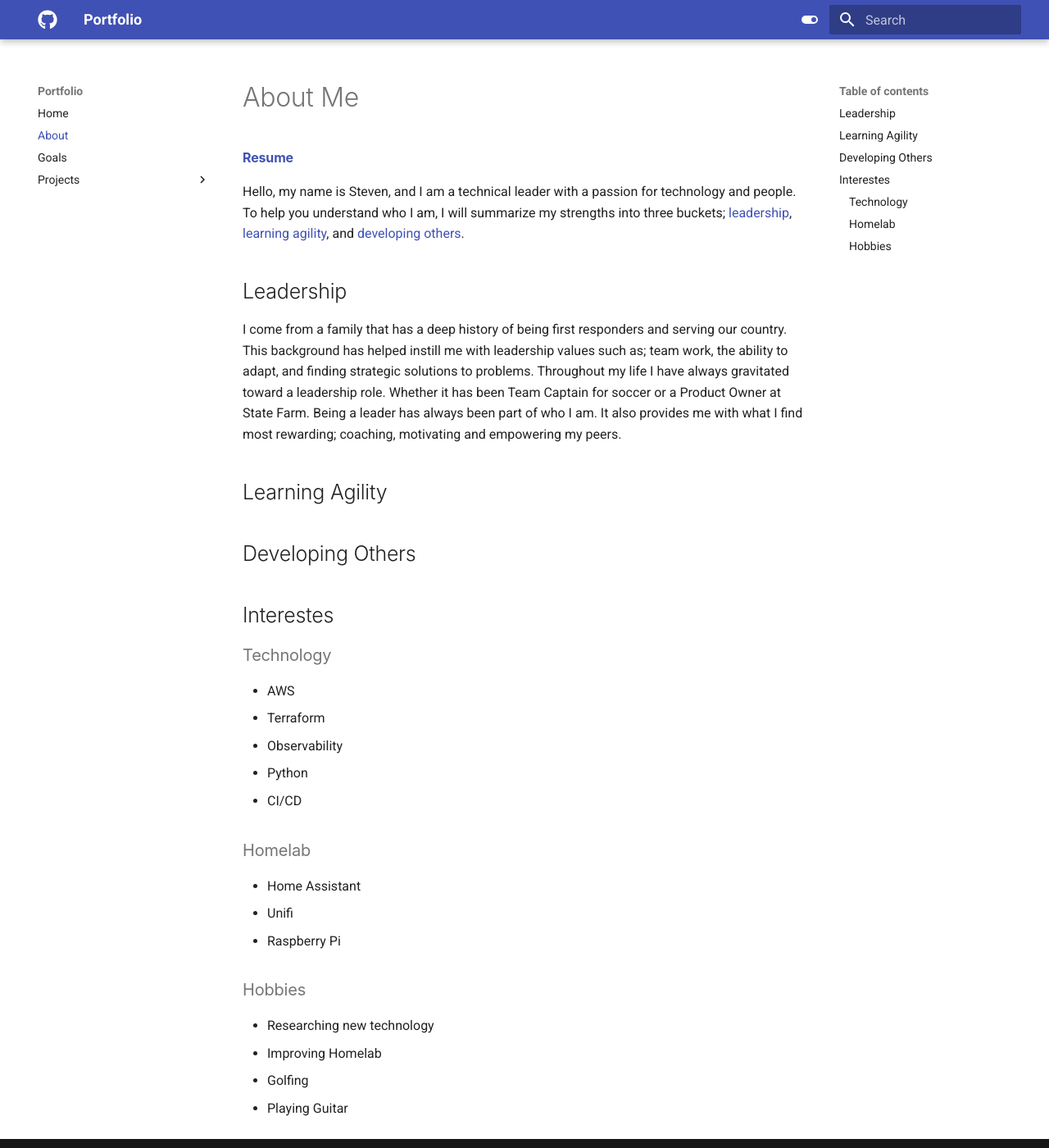
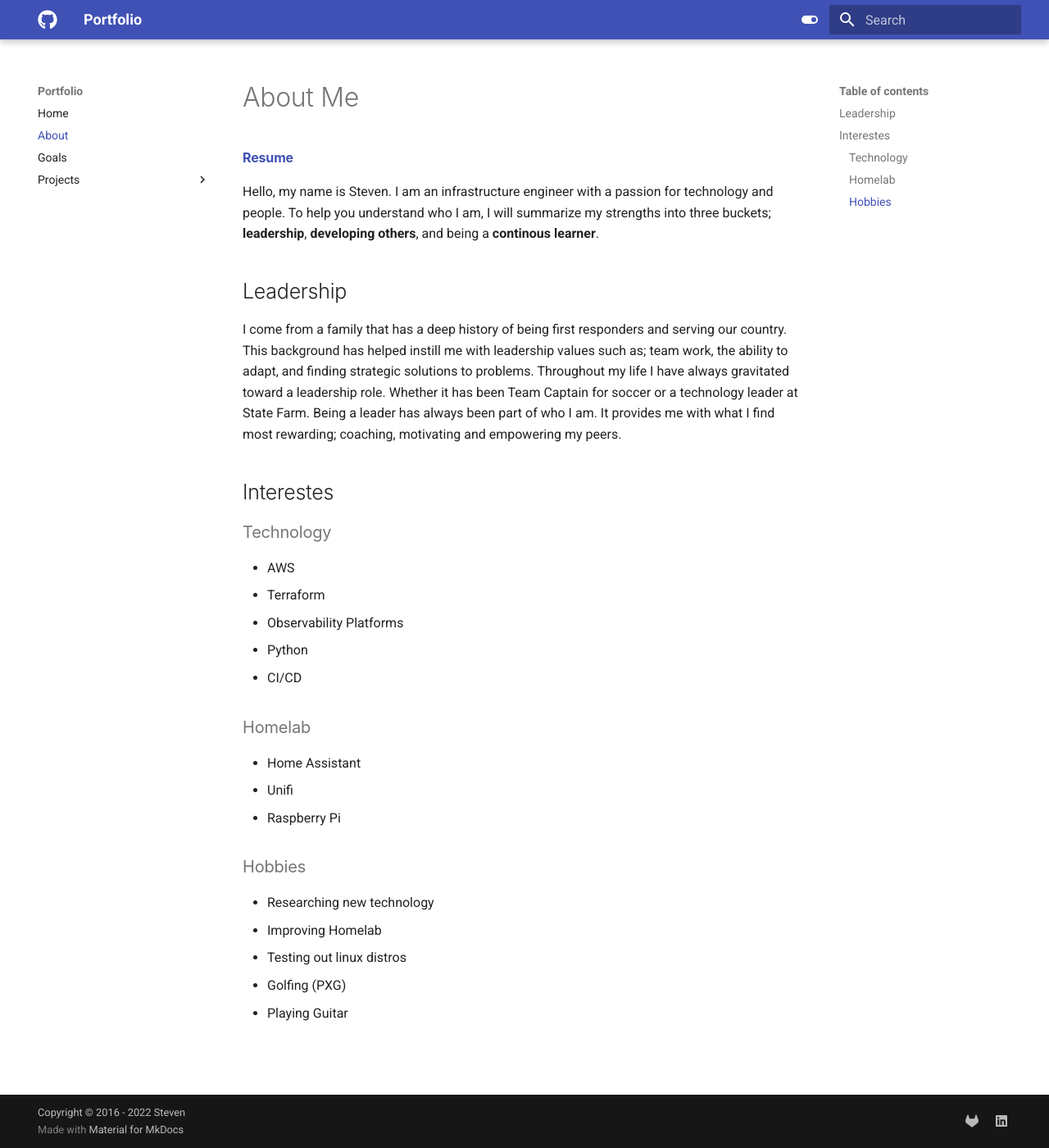
Before and after one commit to stevejoluc/stevejoluc.github.io, an MkDocs documentation site: the page built from docs/about/about.md, in a window 1280 px wide and 1400 px high. Shown: the whole window at 82% size. Built offline with MkDocs 1.6.1 and Material for MkDocs 9.7.7, drawn with Linux system fonts in a browser that asks for light colours.

Commit message:
update about

```diff
--- a/docs/about/about.md
+++ b/docs/about/about.md
@@ -2,20 +2,16 @@
 
 #### [Resume](https://registry.jsonresume.org/stevejoluc)
 
-Hello, my name is Steven, and I am a technical leader with a passion for technology and people. To help you understand who I am, I will summarize my strengths into three buckets; [leadership](https://stevejoluc.github.io/about/about/#leadership), [learning agility](https://stevejoluc.github.io/about/about/#learning-agility), and [developing others](https://stevejoluc.github.io/about/about/#developing-others).
+Hello, my name is Steven. I am an infrastructure engineer with a passion for technology and people. To help you understand who I am, I will summarize my strengths into three buckets; **leadership**, **developing others**, and being a **continous learner**.
 
 ## Leadership
-I come from a family that has a deep history of being first responders and serving our country. This background has helped instill me with leadership values such as; team work, the ability to adapt, and finding strategic solutions to problems. Throughout my life I have always gravitated toward a leadership role. Whether it has been Team Captain for soccer or a Product Owner at State Farm. Being a leader has always been part of who I am. It also provides me with what I find most rewarding; coaching, motivating and empowering my peers.
-
-## Learning Agility
-
-## Developing Others
+I come from a family that has a deep history of being first responders and serving our country. This background has helped instill me with leadership values such as; team work, the ability to adapt, and finding strategic solutions to problems. Throughout my life I have always gravitated toward a leadership role. Whether it has been Team Captain for soccer or a technology leader at State Farm. Being a leader has always been part of who I am. It provides me with what I find most rewarding; coaching, motivating and empowering my peers.
 
 ## Interestes
 ### Technology
 - AWS
 - Terraform
-- Observability
+- Observability Platforms
 - Python
 - CI/CD
 
@@ -27,5 +23,6 @@
 ### Hobbies
 - Researching new technology
 - Improving Homelab
-- Golfing
+- Testing out linux distros
+- Golfing (PXG)
 - Playing Guitar
```
